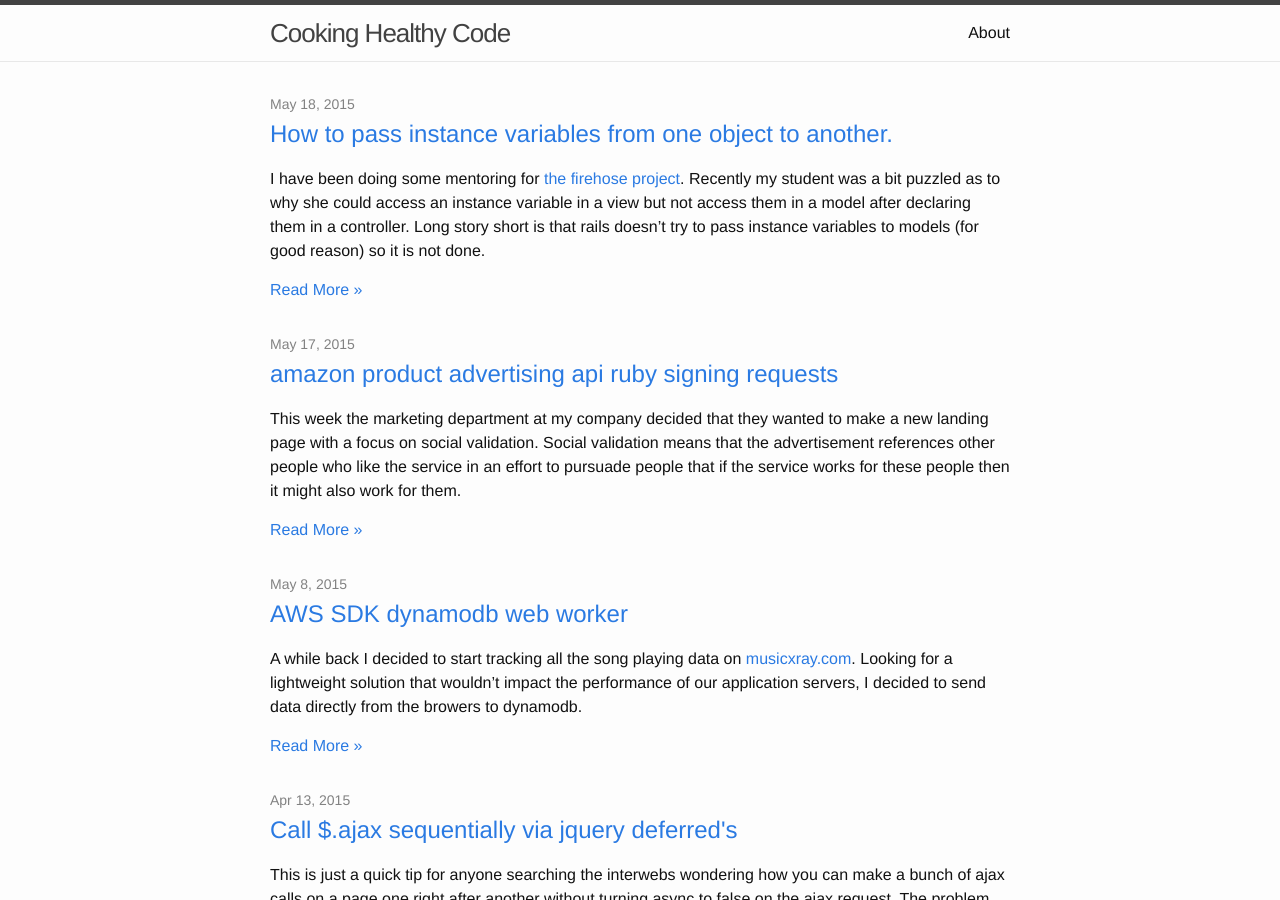
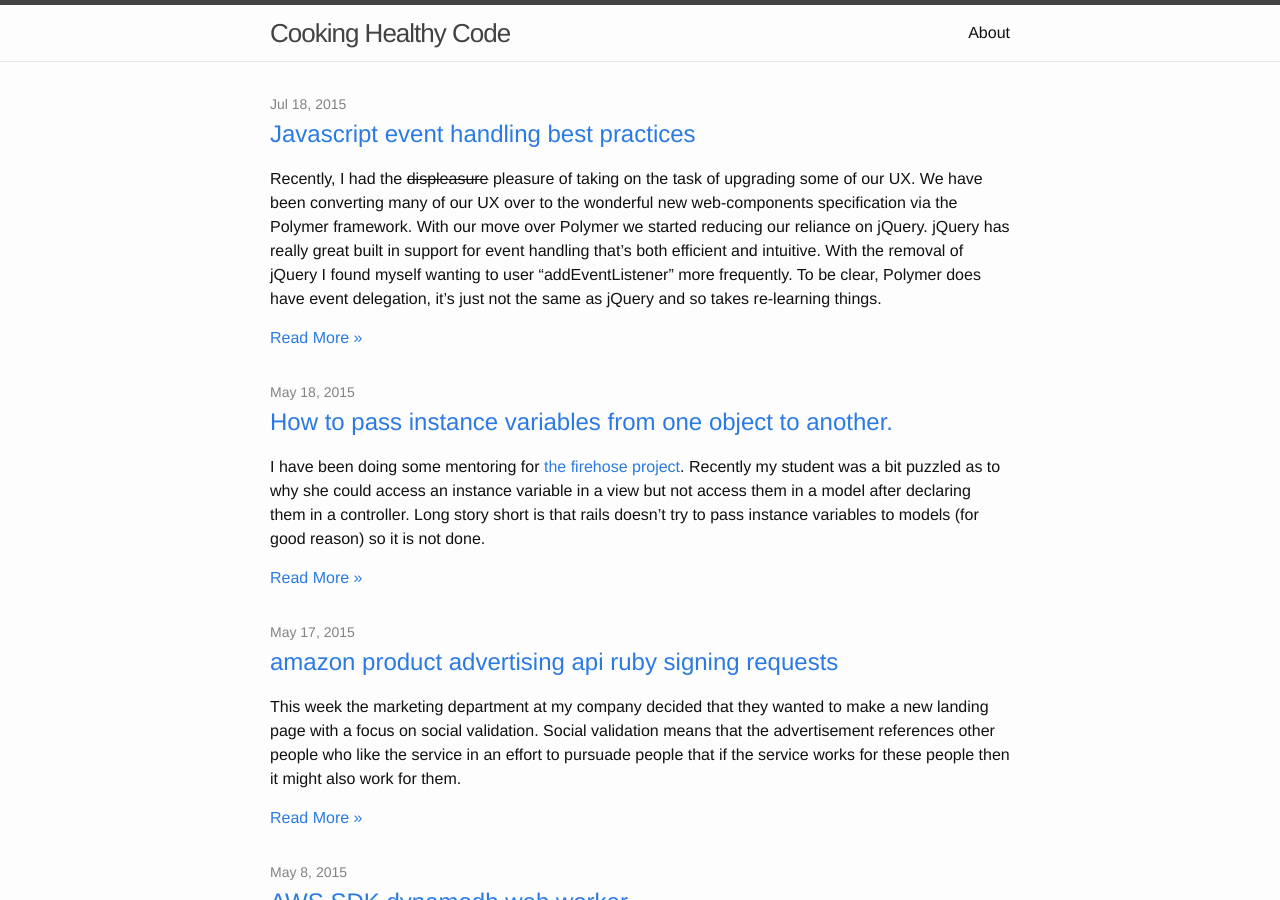
Before and after one commit to johnnyiller/johnnyiller.github.io, a Jekyll site: the page built from index.html, in a window 1280 px wide and 900 px high. Built offline with Jekyll 4.4.1, drawn with Linux system fonts in a browser that asks for light colours.

Commit message:
event delegation questions

```diff
--- /dev/null
+++ b/_posts/2015-7-18-is-event-delegation-still-necessary.markdown
@@ -0,0 +1,46 @@
+---
+layout: post
+title: "Javascript event handling best practices"
+date: 2015-7-18 16:00:00
+comments: true
+categories: javascript performance event-handling
+---
+
+Recently, I had the <strike>displeasure</strike> pleasure of taking on the task of upgrading some of our UX.  We have been converting many of our UX over to the wonderful new web-components specification via the Polymer framework. With our move over Polymer we started reducing our reliance on jQuery.  jQuery has really great built in support for event handling that's both efficient and intuitive.  With the removal of jQuery I found myself wanting to user "addEventListener" more frequently.  To be clear, Polymer does have event delegation, it's just not the same as jQuery and so takes re-learning things.
+
+This desire to start using addEventListener all over the place lead to a rather lengthy discussion with my lead UX architect. This lead me to ask the question.  Given advances in javascript execution engines, increase CPU, Memory and SSD drives do we still need to optimize event handling in the browser?
+
+The answer in my humble opinion is resounding depends... Event delegation is quicker on initialization, takes less Memory, and calls the handler quicker.  That said, if you are handling fewer than 5000 events on a page then it makes absolutely no difference as far as I can tell.  So if you have a web page with a hundred or so elements and 10 or 20 of them need to handle events then just use "addEventListener" and bypass the complexity of event delegation if you aren't using jQuery.  The extra code maintenance and complexity just won't really be worth it.
+
+However, if you are building a professional grade complex UX with thousands of potential html elements and even more event handlers, then you have a responsiblity as a professional to use event delegation.
+
+To test things out, I made a really simple test page that can attach events using either a delegated model or addEventListener.  If you want to crash your browser then crank both numbers up pretty high and run the expiriment. [Event Handling Test Page]({{site.url}}/assets/examples/add_event_listener.html)
+
+When running 100,000 buttons with 10 event handers per button (1,000,000 total event handlers) I found that it took about 2 seconds to attach the event handlers using event delegation and about 7 seconds without.  so about 4 times slower when using addEventListener.  Additionally I found that Chrome used 825MB of Memory to attach and generate the event handlers and elements when not using event delegation and 487MB when it was used.  Given the result is exactly the same in terms of functionality, it's clear that using delegation makes the most amount of sense.
+
+For completeness and because this is a blog about writing code the following two code example illustrate using event delegation and using simple addEventListener to achieve the same thing (at least in chrome, not tested in other browsers).
+
+<h4>Basic event handling</h4>
+{% highlight javascript %}
+  var btn = document.createElement('div');
+  btn.innerHTML = "basic clickable element";
+  btn.addEventListener('click', function(){
+    alert('clicked the button');
+  });
+  document.querySelector('body').appendChild(btn);
+{% endhighlight %}
+
+<h4>Delegated event handling</h4>
+{% highlight javascript %}
+  document.addEventListener('click', function(evt){
+    if(typeof evt.target['onClick'] === "function"){
+      evt.target['onClick'].apply(evt.target['onClick'], arguments);
+    }
+  });
+  var btn = document.createElement('div');
+  btn.innerHTML = "delegated event handling";
+  btn.onClick = function(){
+    alert('clicked the button');
+  };
+  document.querySelector('body').appendChild(btn);
+{% endhighlight %}
```
Also changed, not shown: assets/examples/add_event_listener.html (+1 -120 lines).
